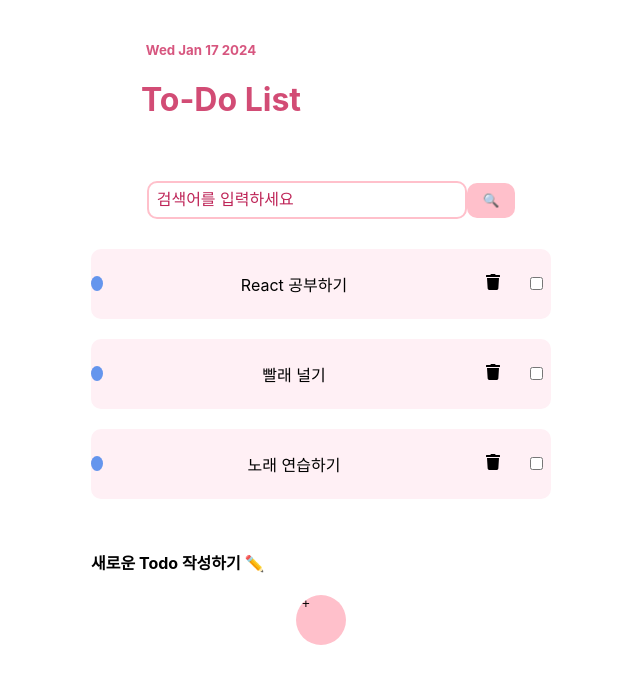
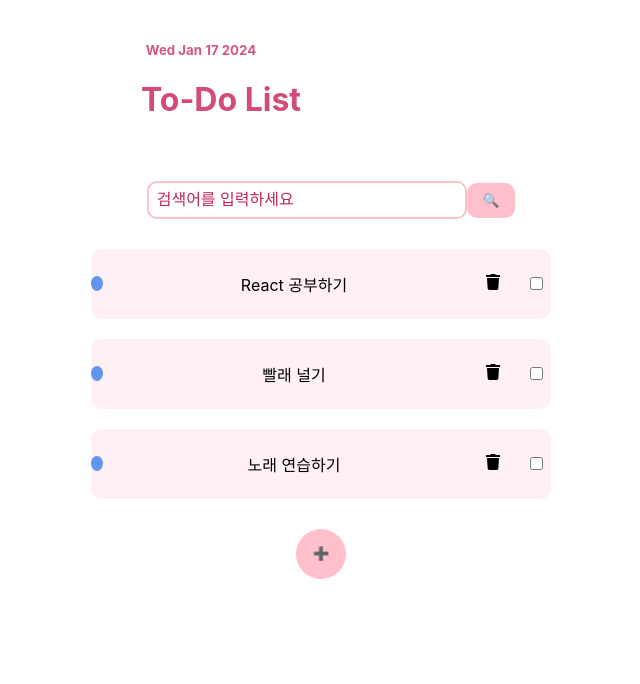
Before and after one commit to wanyam2/TodoList, a React (Create React App) app: page / in a window 1280 px wide. Shown: the top 684 px of the page, without its empty margins (319-959 px from the left). Built offline with nearby package versions, Linux system fonts and the light colour scheme.

Commit message:
혜현 수정

```diff
--- a/src/components/TodoEditor.css
+++ b/src/components/TodoEditor.css
@@ -33,6 +33,8 @@
     width: 50px;
     border-radius: 50%;
     border: none;
+    justify-content: center; /* 가로 방향 가운데 정렬 */
+    align-items: center; /* 세로 방향 가운데 정렬 */
     margin: 0 auto;
     display: flex;
 
--- a/src/components/TodoEditor.js
+++ b/src/components/TodoEditor.js
@@ -33,7 +33,6 @@ const TodoEditor = ({onCreate}) => {
 
     return (
         <div className="TodoEditor">
-            <h4>새로운 Todo 작성하기 ✏️</h4>
             {open ? (
                 <div className="editor_wrapper">
 
@@ -48,7 +47,7 @@ const TodoEditor = ({onCreate}) => {
                 </div>
             ) : (
                 <div className={"editor_wrapper2"}>
-                <button onClick={handleButtonClick}>+</button>
+                <button onClick={handleButtonClick}>➕</button>
                 </div>
             )}
         </div>
--- a/src/components/TodoList.css
+++ b/src/components/TodoList.css
@@ -35,8 +35,11 @@
 
     outline: none;
     border: 2px solid #D24C75;
+}
 
-
+.TodoList button:focus{
+    outline: none;
+    border: #D24C75;
 }
 
 .searchButton {
```
